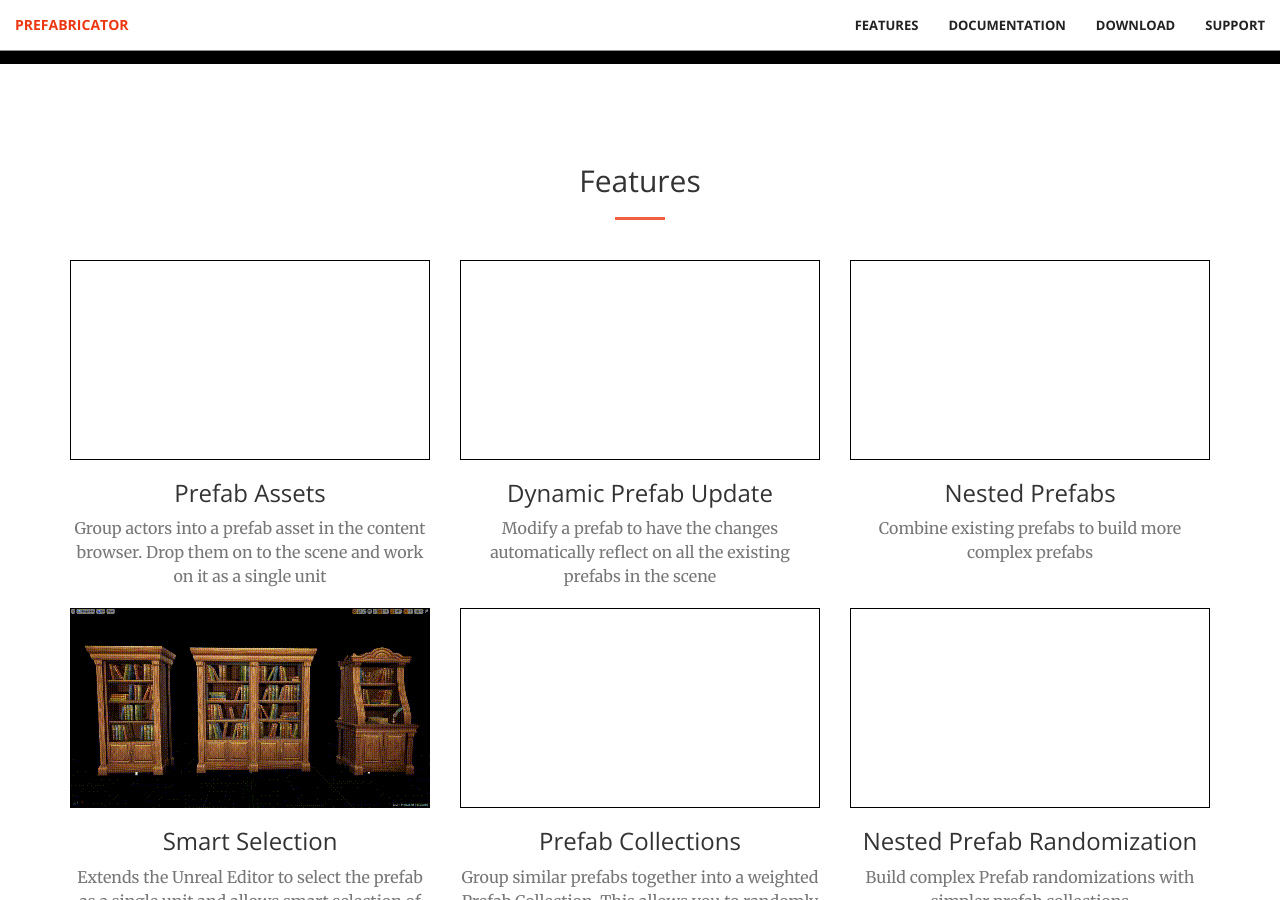
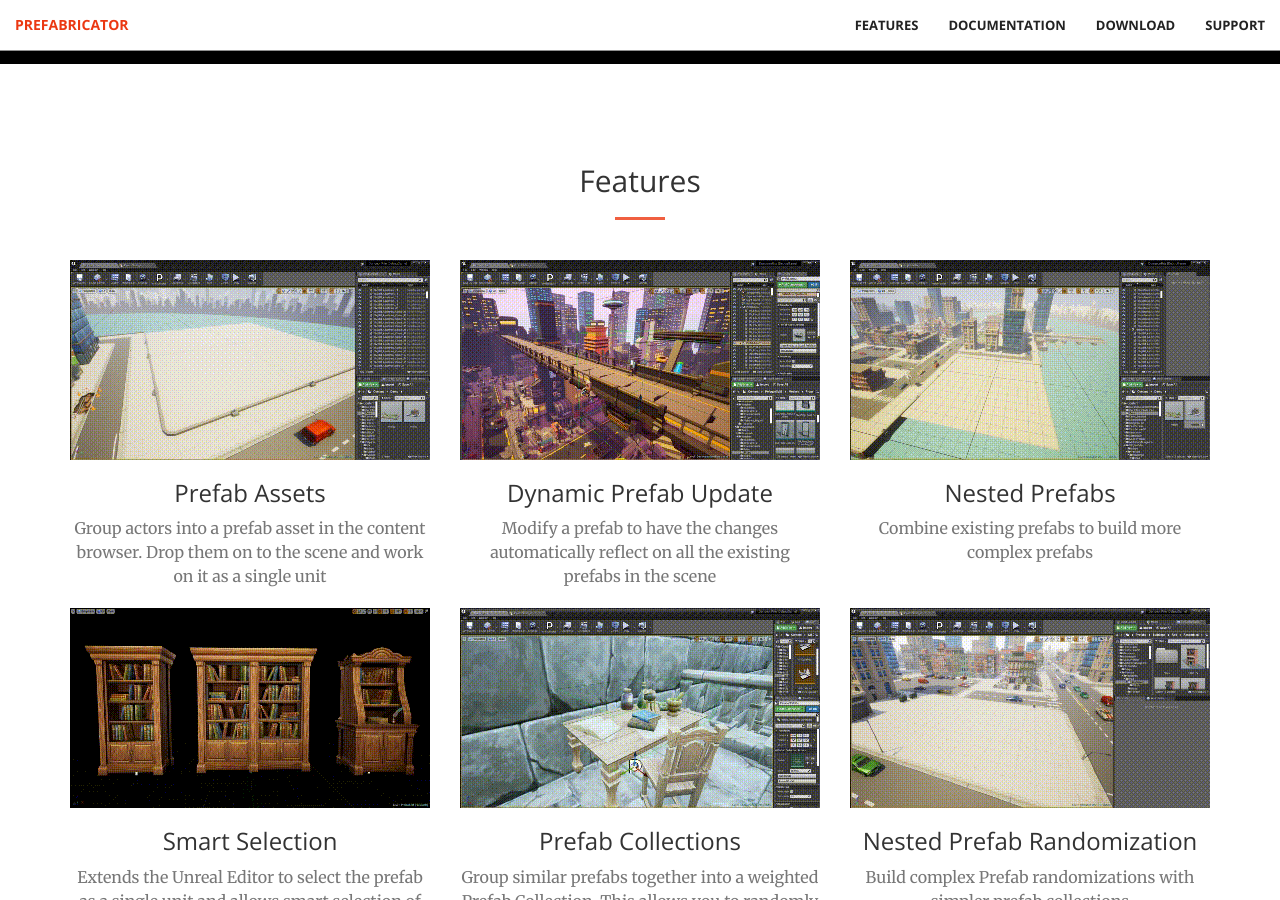
Before and after one commit to coderespawn/prefabricator-website, a Jekyll site: the page built from index.html, in a window 1280 px wide and 900 px high, scrolled down 636 px. Built offline with Jekyll 4.4.1, drawn with Linux system fonts in a browser that asks for light colours.

Commit message:
Updated the features page

```diff
--- a/_includes/features.html
+++ b/_includes/features.html
@@ -11,21 +11,21 @@
         <div class="row">
             <div class="col-lg-4 col-md-4 text-center">
                 <div class="features-box">
-                    <img src="img/placeholder.png" class="img-responsive" alt="">
+                    <img src="img/features/prefab_base.gif" class="img-responsive" alt="">
                     <h3>Prefab Assets</h3>
                     <p class="text-muted">Group actors into a prefab asset in the content browser.  Drop them on to the scene and work on it as a single unit</p>
                 </div>
             </div>
             <div class="col-lg-4 col-md-4 text-center">
                 <div class="features-box">
-                    <img src="img/placeholder.png" class="img-responsive" alt="">
+                    <img src="img/features/dynamic_update.gif" class="img-responsive" alt="">
                     <h3>Dynamic Prefab Update</h3>
                     <p class="text-muted">Modify a prefab to have the changes automatically reflect on all the existing prefabs in the scene</p>
                 </div>
             </div>
             <div class="col-lg-4 col-md-4 text-center">
                 <div class="features-box">
-                    <img src="img/placeholder.png" class="img-responsive" alt="">
+                    <img src="img/features/nested_prefab.gif" class="img-responsive" alt="">
                     <h3>Nested Prefabs</h3>
                     <p class="text-muted">Combine existing prefabs to build more complex prefabs</p>
                 </div>
@@ -41,14 +41,14 @@
             </div>
             <div class="col-lg-4 col-md-4 text-center">
                 <div class="features-box">
-                    <img src="img/placeholder.png" class="img-responsive" alt="">
+                    <img src="img/features/prefab_collection.gif" class="img-responsive" alt="">
                     <h3>Prefab Collections</h3>
                     <p class="text-muted">Group similar prefabs together into a weighted Prefab Collection.  This allows you to randomly select a prefab and add variation to your levels</p>
                 </div>
             </div>
             <div class="col-lg-4 col-md-4 text-center">
                 <div class="features-box">
-                    <img src="img/placeholder.png" class="img-responsive" alt="">
+                    <img src="img/features/nested_prefab_rand.gif" class="img-responsive" alt="">
                     <h3>Nested Prefab Randomization</h3>
                     <p class="text-muted">Build complex Prefab randomizations with simpler prefab collections</p>
                 </div>
@@ -57,21 +57,21 @@
         <div class="row">
             <div class="col-lg-4 col-md-4 text-center">
                 <div class="features-box">
-                    <img src="img/placeholder.png" class="img-responsive" alt="">
+                    <img src="img/features/seed_linkers.gif" class="img-responsive" alt="">
                     <h3>Controlled Randomization</h3>
                     <p class="text-muted">Use Seed Linkers to enforce same random selection across multiple prefab instance (e.g. have all the fence prefabs in the scene select the same random fence from the collection)</p>
                 </div>
             </div>
             <div class="col-lg-4 col-md-4 text-center">
                 <div class="features-box">
-                    <img src="img/placeholder.png" class="img-responsive" alt="">
+                    <img src="img/features/level_randomization.gif" class="img-responsive" alt="">
                     <h3>Level Randomization</h3>
                     <p class="text-muted">Blueprint functions to randomize all the prefabs in the level</p>
                 </div>
             </div>
             <div class="col-lg-4 col-md-4 text-center">
                 <div class="features-box">
-                    <img src="img/placeholder.png" class="img-responsive" alt="">
+                    <img src="img/features/runtime_support.gif" class="img-responsive" alt="">
                     <h3>Runtime Support</h3>
                     <p class="text-muted">Spawn and randomize prefabs in standalone runtime builds using blueprints</p>
                 </div>
@@ -80,7 +80,7 @@
         <div class="row">
             <div class="col-lg-4 col-md-4 text-center">
                 <div class="features-box">
-                    <img src="img/placeholder.png" class="img-responsive" alt="">
+                    <img src="img/features/async_build.gif" class="img-responsive" alt="">
                     <h3>Asynchronous Builds</h3>
                     <p class="text-muted">Avoid framerate drops while spawning large nested prefabs or randomizing entire levels by building them asynchronously over multiple frames</p>
                 </div>
@@ -94,7 +94,7 @@
             </div>
             <div class="col-lg-4 col-md-4 text-center">
                 <div class="features-box">
-                    <img src="img/placeholder.png" class="img-responsive" alt="">
+                    <img src="img/features/support.png" class="img-responsive" alt="">
                     <h3>Support</h3>
                     <p class="text-muted">Prefabricator is actively supported on the Unreal Engine Forums and Discord chat channel</p>
                 </div>
```
Also changed, not shown: img/features/async_build.gif (added), img/features/dynamic_update.gif (added), img/features/level_randomization.gif (added), img/features/nested_prefab.gif (added), img/features/nested_prefab_rand.gif (added), img/features/prefab_base.gif (added), img/features/prefab_collection.gif (added), img/features/runtime_support.gif (added), img/features/seed_linkers.gif (added), img/features/support.png (added).
